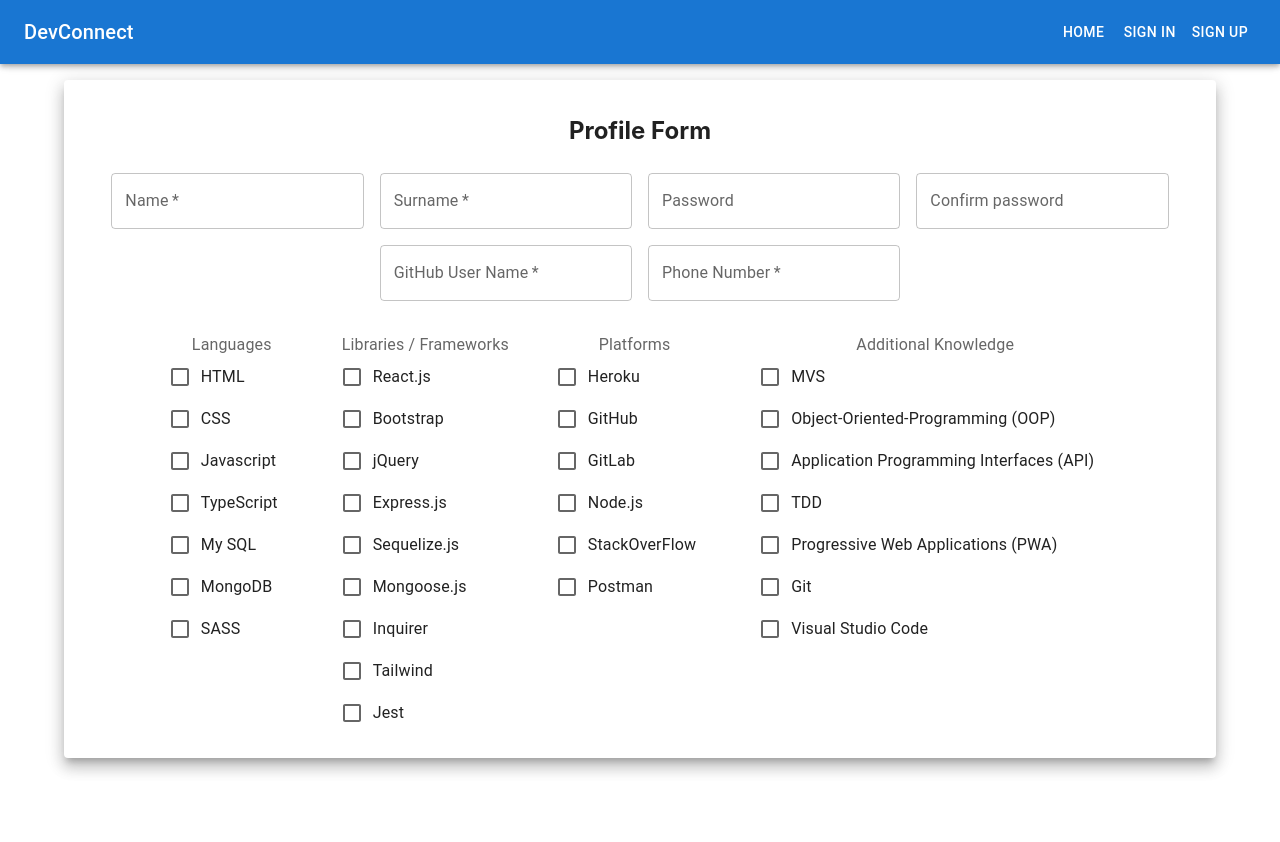
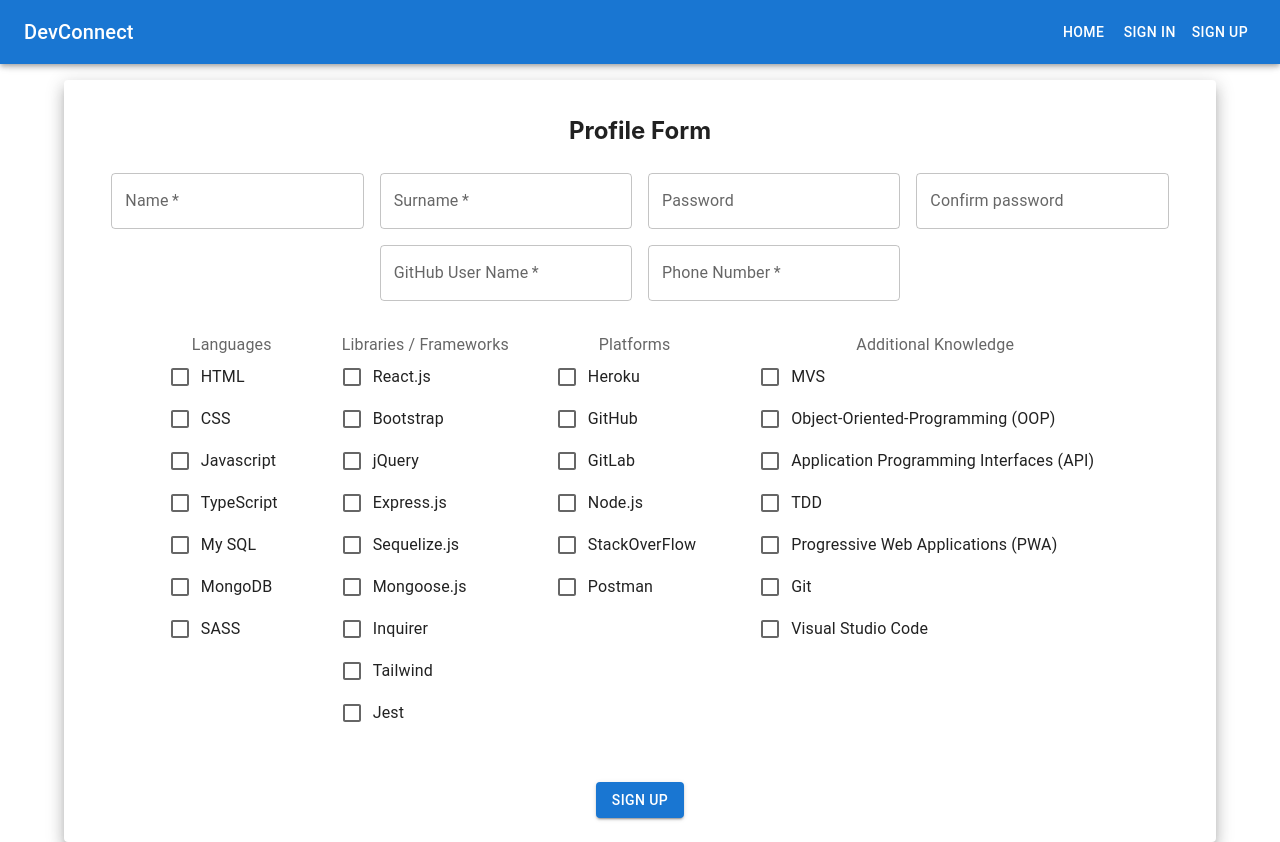
Before and after one commit to r-alo/dev-connect, a React (Create React App) app in the folder client/: page /freelancerForm in a window 1280 px wide. Before the commit the page ends 800 px from the top, so only its background shows below. Built offline with nearby package versions, Linux system fonts and the light colour scheme; the HTML template or start-up script is replaced by a standard one.

Commit message:
added styles

```diff
--- a/client/src/components/FreelancerForm.js
+++ b/client/src/components/FreelancerForm.js
@@ -6,7 +6,7 @@ import FormControl from "@mui/material/FormControl";
 import FormGroup from "@mui/material/FormGroup";
 import FormControlLabel from "@mui/material/FormControlLabel";
 import Checkbox from "@mui/material/Checkbox";
-import { Container, Grid, Paper } from '@mui/material';
+import { Container, Grid, Paper, Button } from '@mui/material';
 
 export default function TemplateForm() {
 
@@ -43,8 +43,8 @@ const additionalKn = ["MVS", "Object-Oriented-Programming (OOP)", "Application P
           autoComplete="off"
         >
 
-          <Paper className='-form' elevation={10}>
-            <Grid className='freelancer-form' align='center'>
+          <Paper elevation={10}>
+            <Grid className='freelancer-form'>
                 <h2>Profile Form</h2>
             </Grid>
             <div>
@@ -86,6 +86,9 @@ const additionalKn = ["MVS", "Object-Oriented-Programming (OOP)", "Application P
               />
             </div>
 
+            <div>
+            <Grid>
+            <div>
             <FormControl sx={ { m: 3 } } component="fieldset" variant="standard">
               <FormLabel component="legend">Languages</FormLabel>
               <FormGroup>
@@ -145,7 +148,20 @@ const additionalKn = ["MVS", "Object-Oriented-Programming (OOP)", "Application P
             }
 
               </FormGroup>
+
             </FormControl>
+            </div>
+
+            <div>
+            <Button className='buttons' sx={ { m: 3 } } variant="contained"
+
+                >
+                  Sign Up
+                </Button>
+            </div>
+            </Grid>
+            </div>
+
           </Paper>
         </Box>
       </Grid>
```
